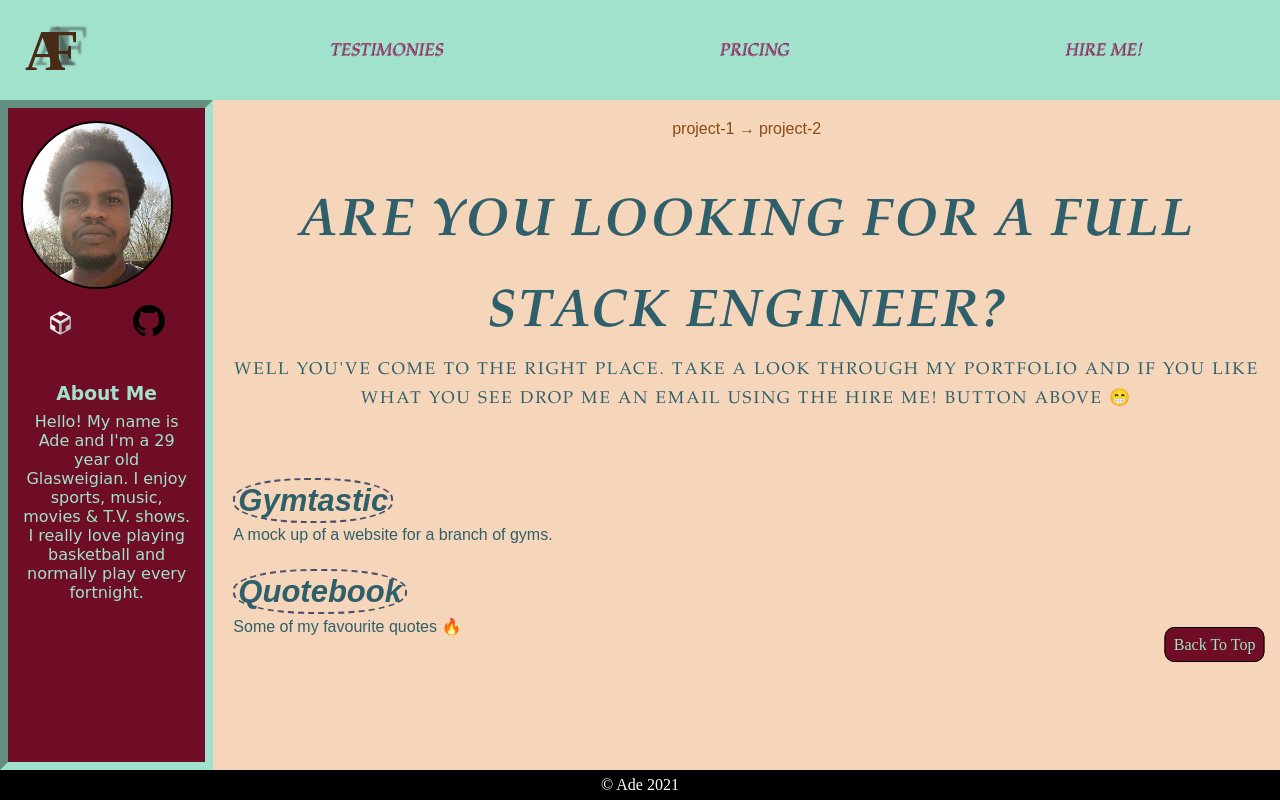
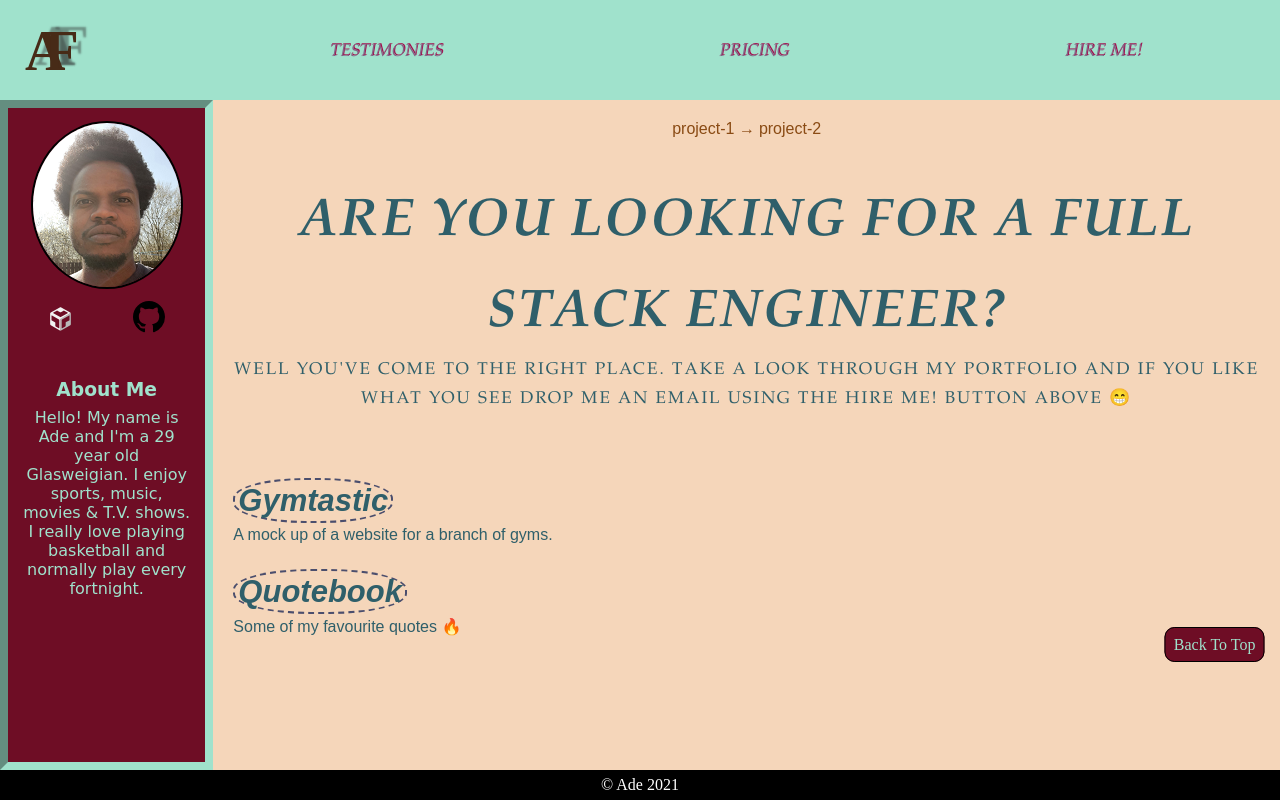
Before and after one commit to brokensythe/boolean-uk-html-full-stack-portfolio, a website: page index.html in a window 1280 px wide. Drawn offline with Linux system fonts and the light colour scheme.

Commit message:
picture recentred

```diff
--- a/index.html
+++ b/index.html
@@ -25,10 +25,12 @@
     </header>
     <aside>
       <div>
-        <img
-          src="./Images/my-picture.png"
-          alt="A picture of me when I finally take a good one 😂"
-        />
+        <div class="picture">
+          <img
+            src="./Images/my-picture.png"
+            alt="A picture of me when I finally take a good one 😂"
+          />
+        </div>
         <ul class="link-list">
           <li>
             <a href="https://codesandbox.io/u/Ade" target="_blank"
--- a/style.css
+++ b/style.css
@@ -85,6 +85,11 @@ aside {
   font-family: "Brush Script MT", cursive;
   width: 100%;
   height: 100%;
+}
+
+.picture {
+  display: grid;
+  place-items: center;
 }
 
 div img {
```
